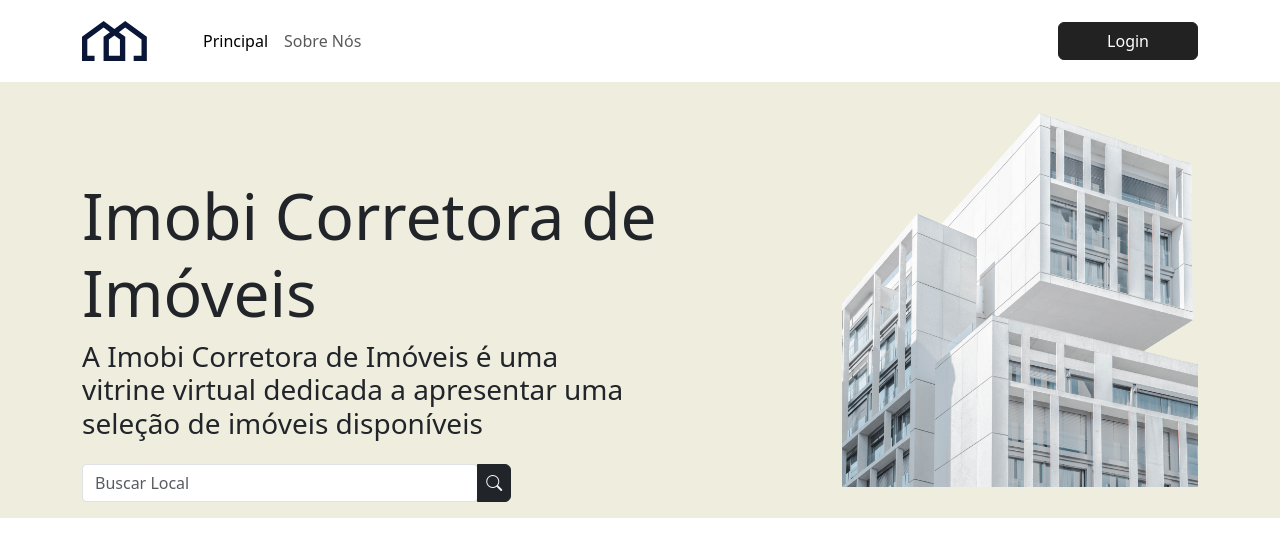
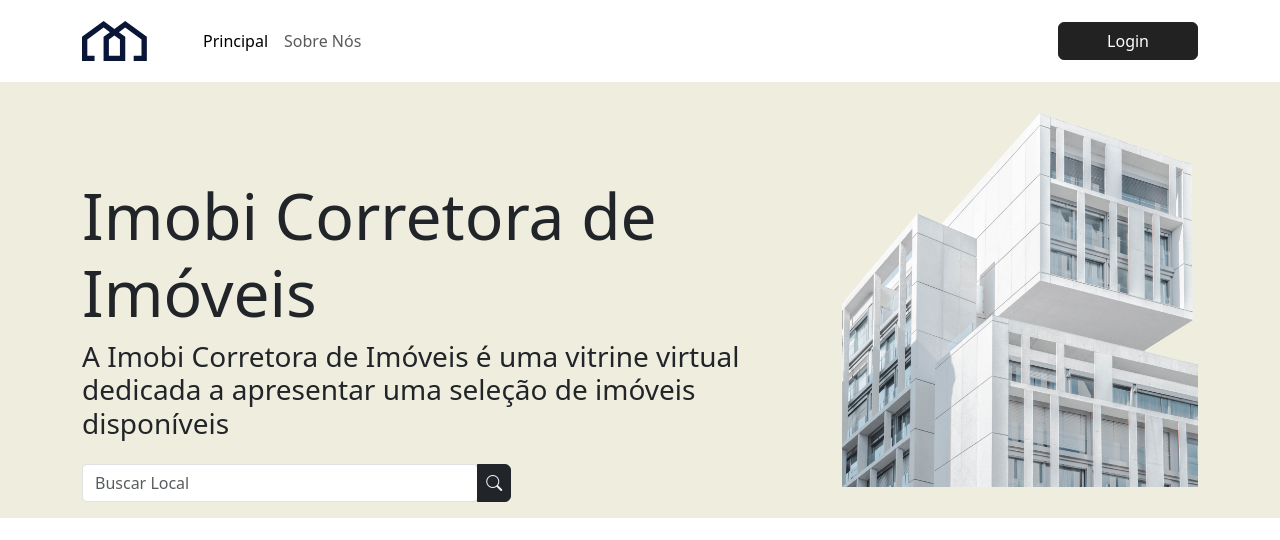
Before and after one commit to MirielleRosa/Imobi, a FastAPI app: page / in a window 1280 px wide. Shown: the top 540 px of the page. Run offline with FastAPI, Linux system fonts and the light colour scheme; data comes from the database, SQL or seed files in the repository; some libraries are stand-ins or nearby versions.

Commit message:
ajuste topo

```diff
--- a/templates/main/includes/topo.html
+++ b/templates/main/includes/topo.html
@@ -3,10 +3,10 @@
     <div class="bg-gray">
       <div class="container">
         <div class="row">
-          <div class="col-md-8 d-flex flex-column align-items-start justify-content-start mt-xl-5">
+          <div class="col-md-8 d-flex flex-column align-items-start justify-content-start mt-lg-4 mt-xl-5">
             <div class="mb-3 mt-xl-5">
               <h1 class="display-3">Imobi Corretora de Imóveis</h1>
-              <h3 class="col-12 col-md-9 md-font-size ">A Imobi Corretora de Imóveis é uma vitrine virtual dedicada a apresentar uma seleção de imóveis disponíveis</h3>
+              <h3 class="col-12 col-md-11 md-font-size ">A Imobi Corretora de Imóveis é uma vitrine virtual dedicada a apresentar uma seleção de imóveis disponíveis</h3>
             </div>
             <div class="d-xl-flex center col-12 col-lg-8 col-xl-7">
               <form class="input-group mb-3" role="search" action="/buscar" method="get">
```
